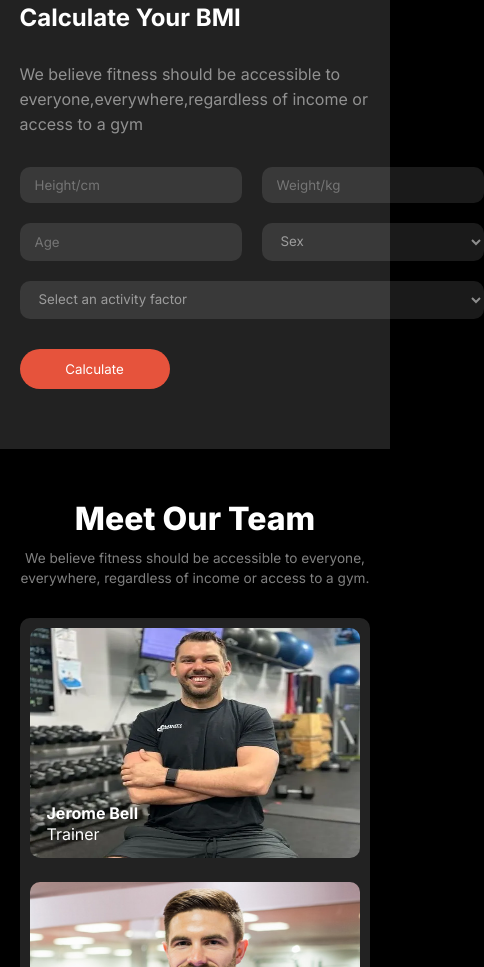
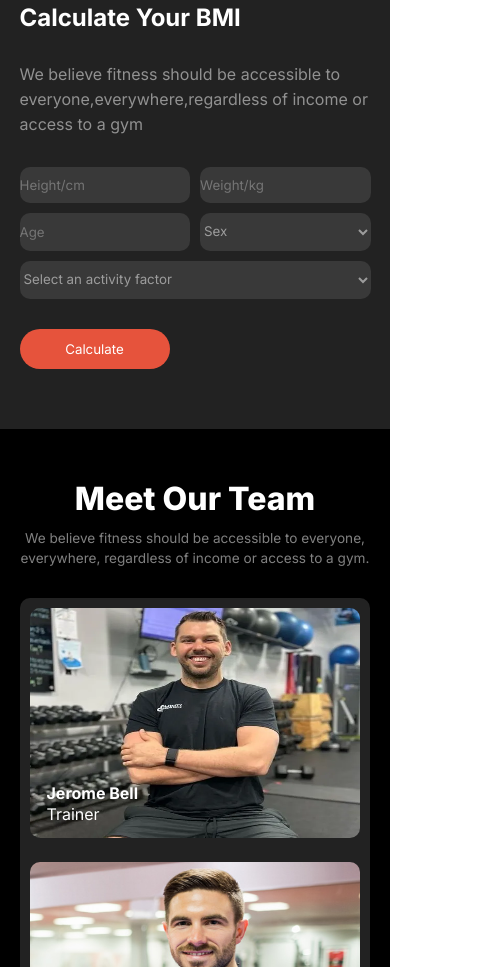
Before and after one commit to MujahidulIslam4541/B10Assignment-2, a plain HTML site: page index.html in a window 390 px wide. Shown: the part 3629-4596 px from the top of the page, 484 px wide, since content can reach past the window. Drawn offline with Linux system fonts and the light colour scheme; a web font is replaced by a local one.

Commit message:
responsive inpit section

```diff
--- a/style/style.css
+++ b/style/style.css
@@ -381,8 +381,12 @@ td{
     .BMI-calculate-chart{
         width: 100%;
     }
+    .calculate-your-BMI-input{
+        gap: 10px;
+    }
     .calculate-your-BMI-input input ,select{
-        padding: 10px 15px;
+        width: 100%;
+        padding: 10px 0px;
     }
     .calculator-heading{
         padding-left: 20px;
```
